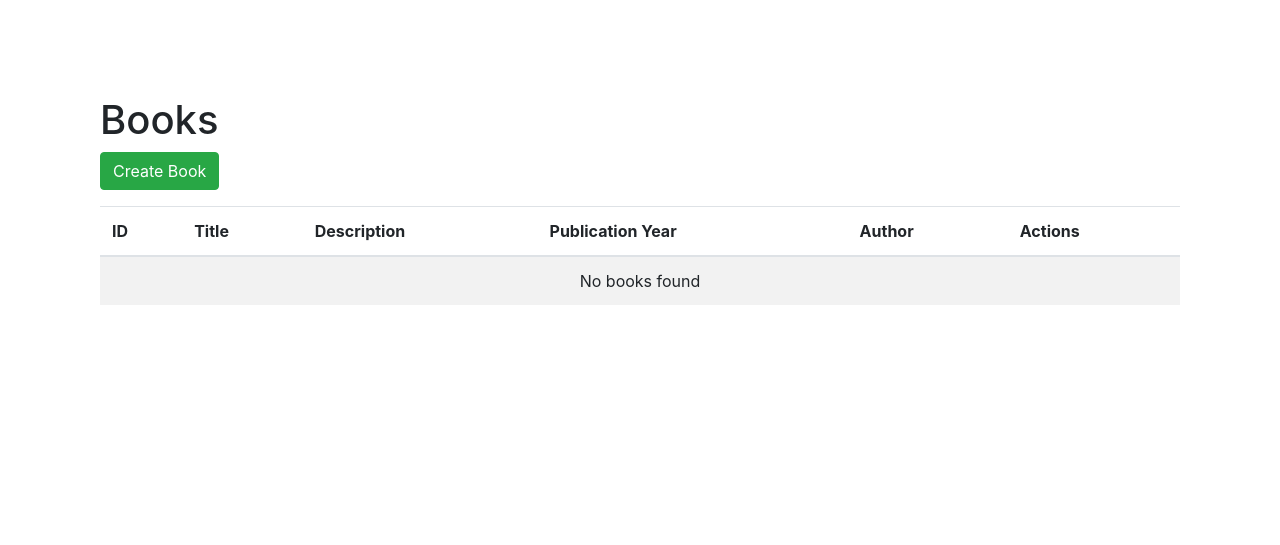
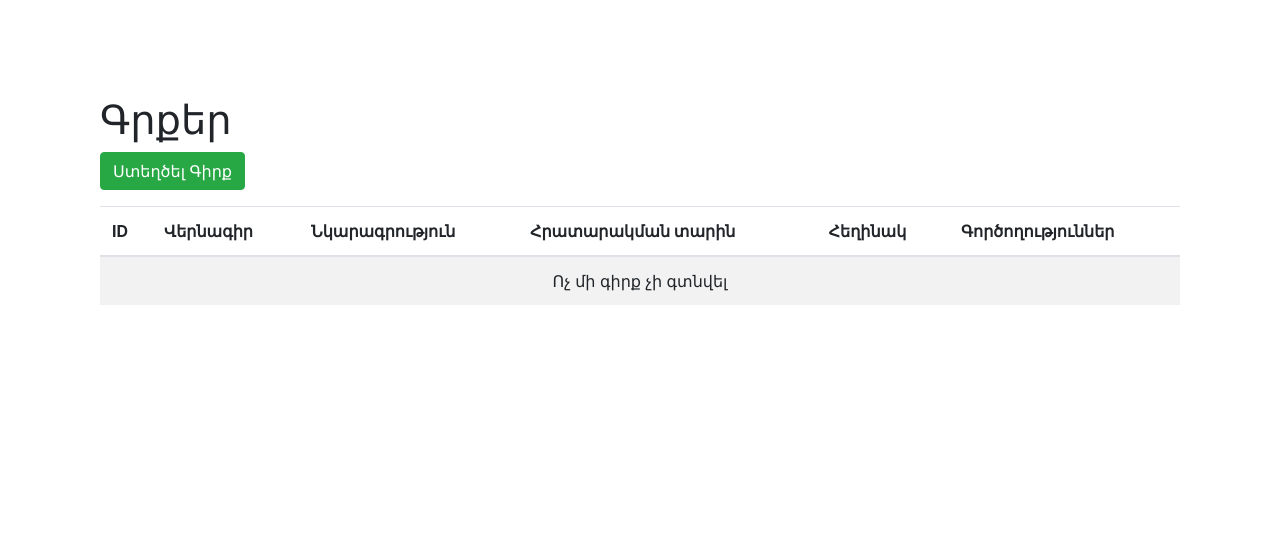
Before and after one commit to Arm018/BooksAuthorsSymfony, a Symfony app: template templates/admin/book/index.html.twig in a window 1280 px wide. Shown: the part 56-601 px from the top of the page. Run offline with Twig, Linux system fonts and the light colour scheme; the template is opened without the code that fills it, so the values that code supplies are empty; some libraries are stand-ins or nearby versions.

Commit message:
changing the language to armenian in admin side

```diff
--- a/templates/admin/book/edit.html.twig
+++ b/templates/admin/book/edit.html.twig
@@ -1,10 +1,10 @@
 {% extends 'admin/base.html.twig' %}
 
-{% block title %}Edit Book{% endblock %}
+{% block title %}Փոփոխել Գիրքը{% endblock %}
 
 {% block body %}
     <div class="author-edit">
-        <h1>Edit Book</h1>
+        <h1>Փոփոխել Գիրքը</h1>
 
         {{ form_start(form) }}
         {{ form_row(form.title) }}
@@ -12,7 +12,7 @@
         {{ form_row(form.publicationYear) }}
         {{ form_row(form.price) }}
         {{ form_row(form.author) }}
-        <button type="submit" class="btn btn-primary">Update</button>
+        <button type="submit" class="btn btn-primary">Փոփոխել</button>
         {{ form_end(form) }}
 
     </div>
--- a/templates/admin/book/index.html.twig
+++ b/templates/admin/book/index.html.twig
@@ -1,24 +1,24 @@
 {% extends 'admin/base.html.twig' %}
 
-{% block title %}Books{% endblock %}
+{% block title %}Գրքեր{% endblock %}
 
 {% block body %}
     <div class="container mt-5">
-        <h1>Books</h1>
+        <h1>Գրքեր</h1>
 
         <p>
-            <a href="{{ path('app_admin_book_create') }}" class="btn btn-success">Create Book</a>
+            <a href="{{ path('app_admin_book_create') }}" class="btn btn-success">Ստեղծել Գիրք</a>
         </p>
 
         <table class="table table-striped">
             <thead>
             <tr>
                 <th>ID</th>
-                <th>Title</th>
-                <th>Description</th>
-                <th>Publication Year</th>
-                <th>Author</th>
-                <th>Actions</th>
+                <th>Վերնագիր</th>
+                <th>Նկարագրություն</th>
+                <th>Հրատարակման տարին</th>
+                <th>Հեղինակ</th>
+                <th>Գործողություններ</th>
             </tr>
             </thead>
             <tbody>
@@ -30,17 +30,17 @@
                     <td>{{ book.publicationYear }}</td>
                     <td>{{ book.author.firstName }} {{ book.author.lastName }}</td>
                     <td>
-                        <a href="{{ path('app_admin_book_edit', {'id': book.id}) }}" class="btn btn-primary btn-sm">Edit</a>
+                        <a href="{{ path('app_admin_book_edit', {'id': book.id}) }}" class="btn btn-primary btn-sm">Փոփոխել</a>
 
                         <form action="{{ path('app_admin_book_delete', {'id': book.id}) }}" method="post" style="display:inline-block;" onsubmit="return confirm('Are you sure you want to delete this book?');">
                             <input type="hidden" name="_token" value="{{ csrf_token('delete' ~ book.id) }}">
-                            <button class="btn btn-danger btn-sm" type="submit">Delete</button>
+                            <button class="btn btn-danger btn-sm" type="submit">Ջնջել</button>
                         </form>
                     </td>
                 </tr>
             {% else %}
                 <tr>
-                    <td colspan="6" class="text-center">No books found</td>
+                    <td colspan="6" class="text-center">Ոչ մի գիրք չի գտնվել</td>
                 </tr>
             {% endfor %}
             </tbody>
```
Also changed, not shown: templates/admin/book/create.html.twig (+4 -4 lines).
